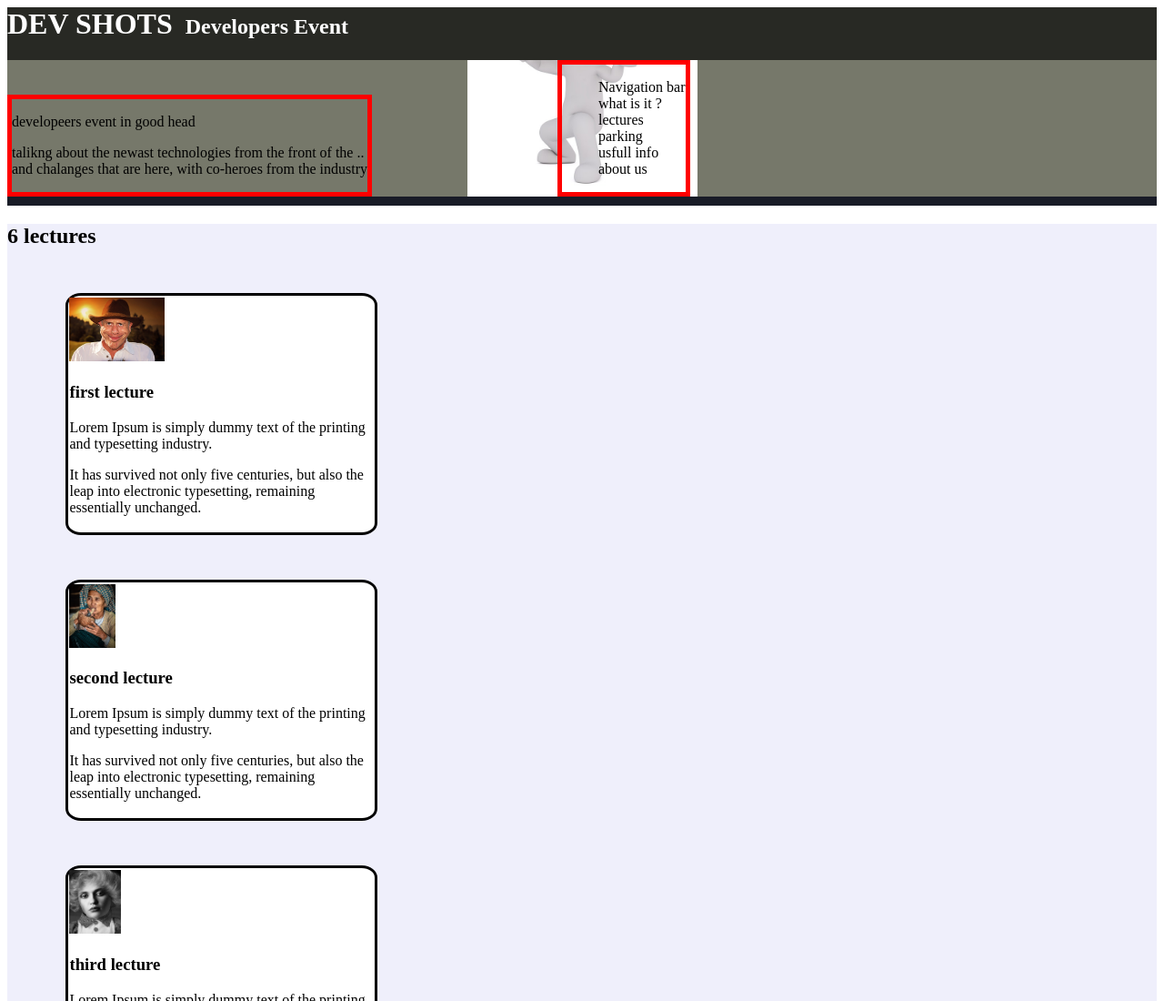
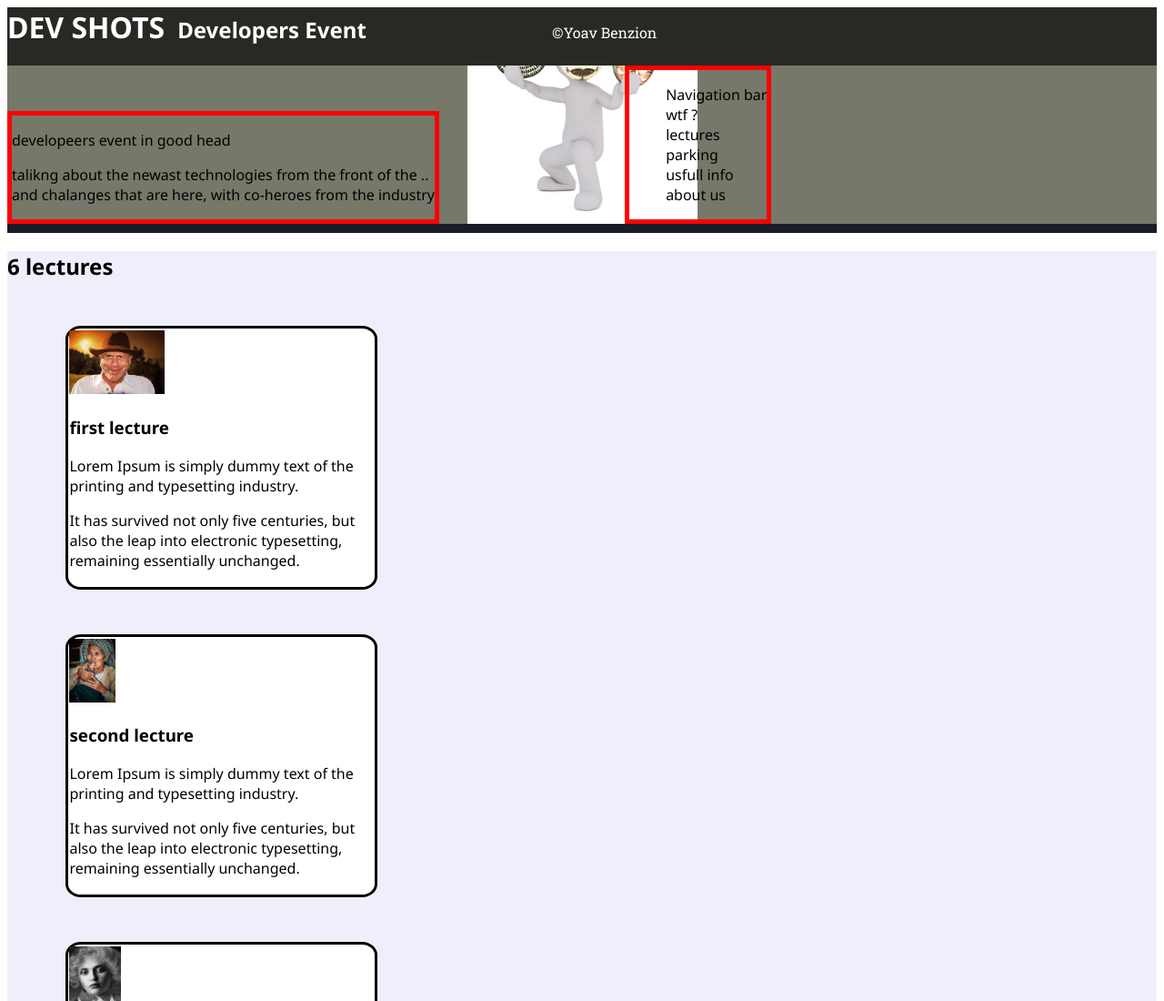
Before and after one commit to yoavBenZion/DevShots, a plain HTML site: page index.html in a window 1280 px wide. Shown: the top 1100 px of the page at 91% size. Drawn offline with Linux system fonts and the light colour scheme.

Commit message:
no message

```diff
--- a/css/main.css
+++ b/css/main.css
@@ -4,7 +4,17 @@ GENERAL
 
 /*Border all*/
 /** { border: 1px solid black; }*/
+* {
+  font-family: "Noto Sans";
+}
 
+.logo {
+  color: white;
+  font-family:"Roboto Slab";
+  display: inline;
+  margin: auto 200px;
+
+}
 
 li {
   list-style: none;
@@ -67,7 +77,7 @@ display: inline-block;
   margin:
 }
 
-/*******************Main-Sections**************************/
+/************Main-Sections****************/
 
 /*********************
 LECTURES
--- a/index.html
+++ b/index.html
@@ -2,6 +2,7 @@
 <html>
   <head>
     <meta charset="utf-8">
+    <link href="https://fonts.googleapis.com/css?family=Noto+Sans:400,400i,700|Roboto+Slab:400,700" rel="stylesheet">
     <link rel="stylesheet" href="css/main.css">
   </head>
   <body>
@@ -9,6 +10,7 @@
      <div id="top">
       <h1>DEV SHOTS</h1>
       <h2>Developers Event</h2>
+      <p class="logo">&copy;Yoav Benzion</p>
       </div>
        <section id="head-section">
          <p>developeers event in good head</p>
@@ -17,7 +19,7 @@
          <nav class="side-nav">
           <ul>
            <li id="top-nav">Navigation bar</li>
-            <li id="yellow-nav">what is it ?</li>
+            <li id="yellow-nav">wtf ?</li>
             <li>lectures</li>
             <li>parking</li>
             <li>usfull info</li>
```
